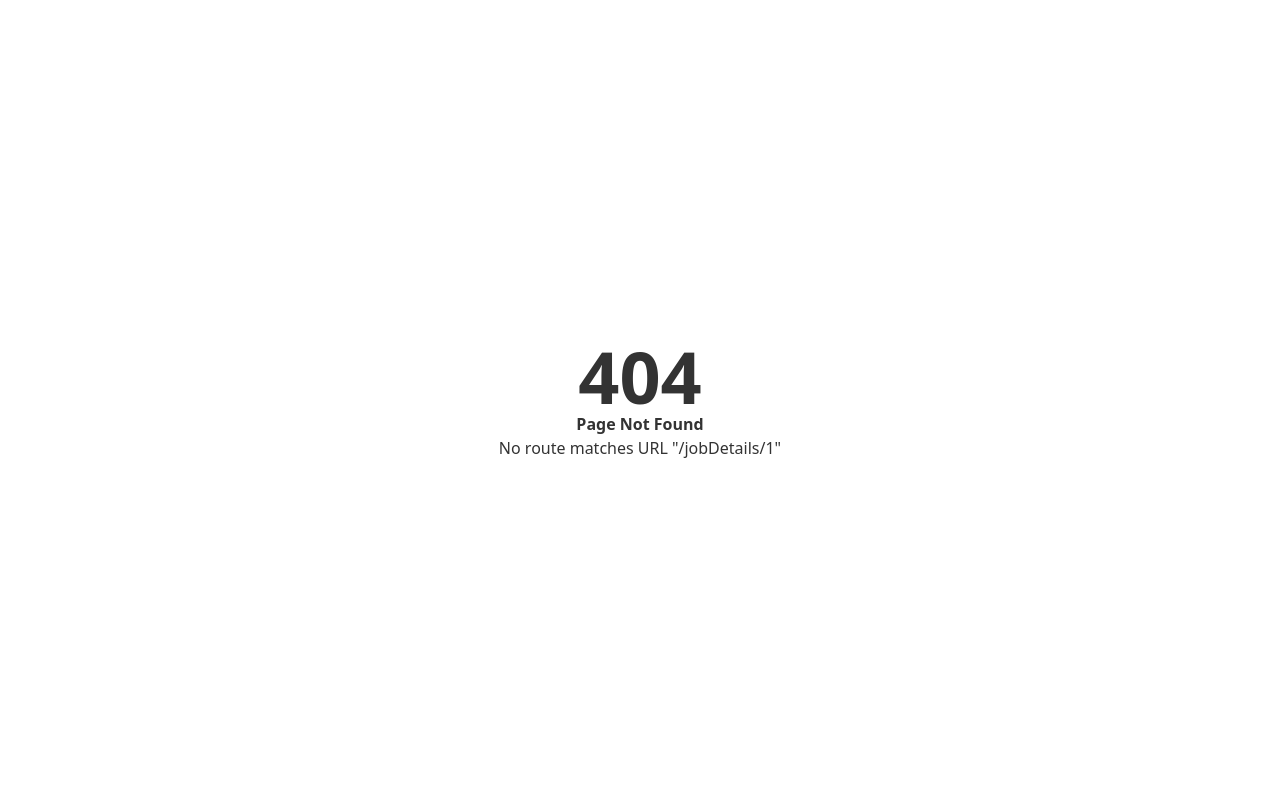
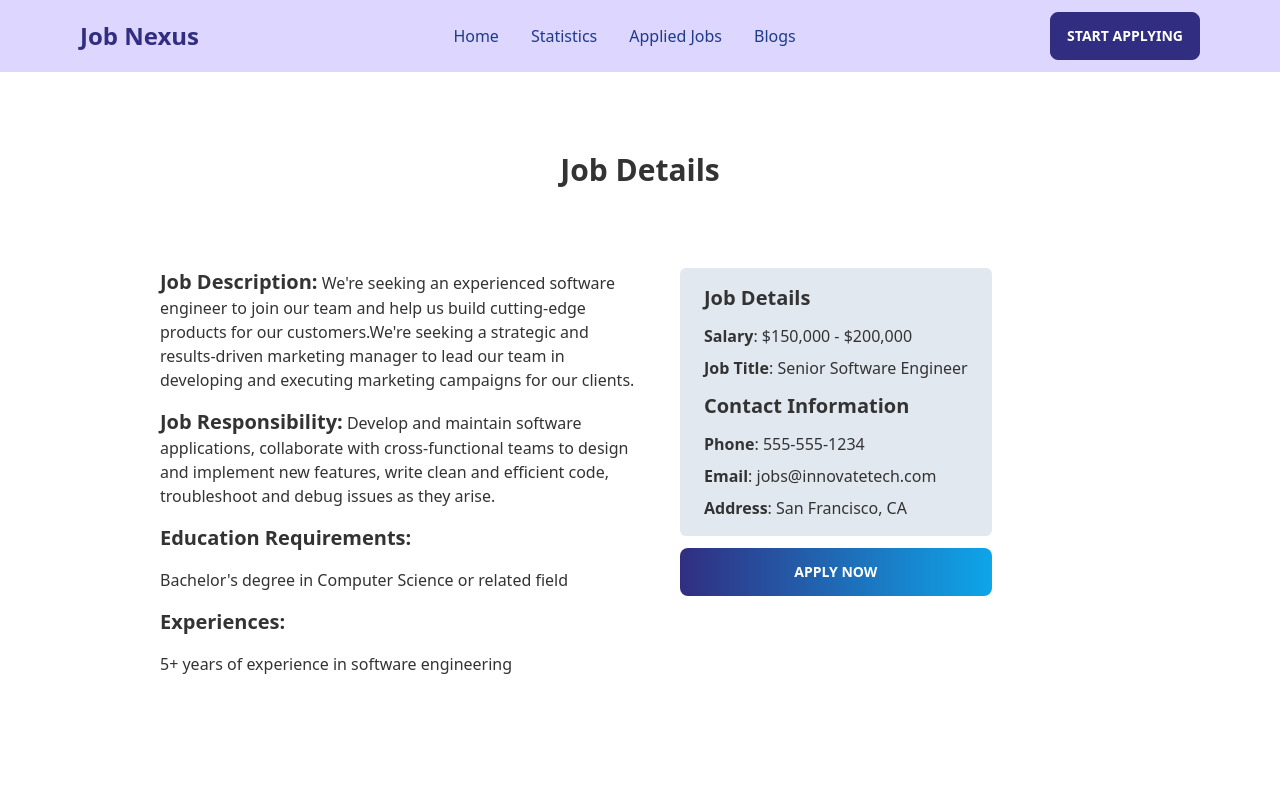
Before and after one commit to Sohel0Raza/jobnexus-9, a React (Vite) app: page /jobDetails/1 in a window 1280 px wide. Before the commit this address had no page. Shown: the top 800 px of the page. Built offline with nearby package versions, Linux system fonts and the light colour scheme.

Commit message:
add job details

```diff
--- a/public/featuredJobs.json
+++ b/public/featuredJobs.json
@@ -8,7 +8,7 @@
         "job_time": "Full Time",
         "location": "San Francisco, CA",
         "salary": "$150,000 - $200,000",
-        "description": "We're seeking an experienced software engineer to join our team and help us build cutting-edge products for our customers.",
+        "description": "We're seeking an experienced software engineer to join our team and help us build cutting-edge products for our customers.We're seeking a strategic and results-driven marketing manager to lead our team in developing and executing marketing campaigns for our clients.",
         "responsibility": "Develop and maintain software applications, collaborate with cross-functional teams to design and implement new features, write clean and efficient code, troubleshoot and debug issues as they arise.",
         "education": "Bachelor's degree in Computer Science or related field",
         "experience": "5+ years of experience in software engineering",
--- a/src/ErrorPage.jsx
+++ b/src/ErrorPage.jsx
@@ -1,5 +1,6 @@
 import React from 'react';
 import { useRouteError } from 'react-router';
+import { Link } from 'react-router-dom';
 
 const ErrorPage = () => {
     const { status, error, statusText } = useRouteError()
@@ -10,6 +11,9 @@ const ErrorPage = () => {
                 <h3 className='text-7xl font-bold'>{status || 404}</h3>
                 <p className='font-semibold'>Page {statusText || 'Not Found'}</p>
                 <p>{error?.message}</p>
+                <Link to="/">
+                   <button className='btn btn-secondary mt-3'> Back To Homepage</button>
+                </Link>
             </div>
 
         </div>
--- a/src/Home/FeaturedJobs.jsx
+++ b/src/Home/FeaturedJobs.jsx
@@ -1,9 +1,10 @@
 import React from 'react';
-import { MapPinIcon, CurrencyDollarIcon} from '@heroicons/react/24/solid'
+import { MapPinIcon, CurrencyDollarIcon } from '@heroicons/react/24/solid'
+import { Link } from 'react-router-dom';
 
 
-const FeaturedJobs = ({ featuredJob,handleAddToJob }) => {
-    const {id, logo, name, company, job_type, job_time, location, salary } = featuredJob;
+const FeaturedJobs = ({ featuredJob}) => {
+    const { id, logo, name, company, job_type, job_time, location, salary } = featuredJob;
     return (
         <div className='border p-8 rounded-lg shadow-2xl'>
             <div className='h-28 w-28'>
@@ -20,7 +21,9 @@ const FeaturedJobs = ({ featuredJob,handleAddToJob }) => {
                     <CurrencyDollarIcon className='h-4 w-4 mr-1'></CurrencyDollarIcon>
                     <p>Salary: {salary}</p>
                 </div>
-                <button onClick={()=>handleAddToJob(id)} className='btn bg-gradient-to-r from-primary to-sky-500 py-1 text-white mt-3 hover:bg-secondary border-none'>View Details</button>
+                <Link to={`/jobDetails/${id}`}>
+                    <button className='btn bg-gradient-to-r from-primary to-sky-500 py-1 text-white mt-3 hover:bg-secondary border-none'>View Details</button>
+                </Link>
             </div>
         </div>
     );
--- a/src/Home/Home.jsx
+++ b/src/Home/Home.jsx
@@ -1,16 +1,11 @@
 import React, { useState } from 'react';
 import HomeHeader from './HomeHeader';
-import JobCategory from './JobCategorys';
 import FeaturedJobs from './FeaturedJobs';
 import { useLoaderData } from 'react-router-dom';
+import JobCategory from './JobCategorys';
 
 const Home = () => {
     const featuredJobs = useLoaderData()
-
-    const [jobFeatures, setJobFeatures] = useState(featuredJobs)
-    const handleAddToJob = id =>{
-
-    }
     return (
         <div>
             <HomeHeader></HomeHeader>
@@ -21,10 +16,9 @@ const Home = () => {
             </div>
             <div className='grid grid-cols-1 md:grid-cols-2 md:gap-8 md:w-10/12 mx-auto'>
                 {
-                    jobFeatures.slice(0,4).map(featuredJob => <FeaturedJobs
+                    featuredJobs.map(featuredJob => <FeaturedJobs
                     key={featuredJob.id}
                     featuredJob={featuredJob}
-                    handleAddToJob={handleAddToJob}
                     ></FeaturedJobs>)
                 }
             </div>
--- a/src/Home/JobDetails.jsx
+++ b/src/Home/JobDetails.jsx
@@ -1,9 +1,38 @@
 import React from 'react';
+import { useLoaderData } from 'react-router-dom';
 
 const JobDetails = () => {
+    const jobDetail = useLoaderData()
+    const { description, responsibility, education, experience, salary, name, phone, email, location } = jobDetail;
     return (
-        <div>
-
+        <div className='md:w-9/12 mx-auto'>
+            <h2 className='text-3xl font-bold md:my-20 text-center'>Job Details</h2>
+            <div className='md:flex md:my-10'>
+                <div className='space-y-4 md:w-1/2'>
+                    <h4><span className='text-xl font-semibold'> Job Description:</span> <span>{description}</span></h4>
+                    <h4><span className='text-xl font-semibold'> Job Responsibility:</span> <span>{responsibility}</span></h4>
+                    <h4 className='text-xl font-semibold'> Education Requirements:</h4>
+                    <p>{education}</p>
+                    <h4 className='text-xl font-semibold'>Experiences:</h4>
+                    <p>{experience}</p>
+                </div>
+                <div className='md:ml-10'>
+                    <div className='bg-slate-200 py-4 px-6 rounded-md'>
+                        <h4 className='font-semibold text-xl mb-3'>Job Details</h4>
+                            <div className='space-y-2'>
+                            <p><span className='font-bold'>Salary</span>: {salary}</p>
+                        <p><span className='font-bold'>Job Title</span>: {name}</p>
+                            </div>
+                        <h4 className='font-semibold text-xl my-3'>Contact Information</h4>
+                        <div className='space-y-2'>
+                        <p><span className='font-bold'>Phone</span>: {phone}</p>
+                        <p><span className='font-bold'>Email</span>: {email}</p>
+                        <p><span className='font-bold'>Address</span>: {location}</p>
+                        </div>
+                    </div>
+                    <button className='btn bg-gradient-to-r from-primary to-sky-500 py-1 text-white mt-3 hover:bg-secondary border-none w-full'>Apply Now</button>
+                </div>
+            </div>
         </div>
     );
 };
--- /dev/null
+++ b/src/JobsLoader/JobsLoader.js
@@ -0,0 +1,9 @@
+
+const jobsLoader = async (req) => {
+    const jobId = req.params.id;
+    const loadedJobs = await fetch('/featuredJobs.json');
+    const jobs = await loadedJobs.json();
+
+    return jobs.find(jb => jb.id == jobId);
+}
+export default jobsLoader;
--- a/src/main.jsx
+++ b/src/main.jsx
@@ -9,6 +9,7 @@ import AppliedJobs from './AppliedJobs'
 import ErrorPage from './ErrorPage'
 import Home from './Home/Home'
 import JobDetails from './Home/JobDetails'
+import jobsLoader from './JobsLoader/JobsLoader'
 
 const router = createBrowserRouter([
   {
@@ -19,7 +20,7 @@ const router = createBrowserRouter([
       {
         path:'/',
         element:<Home></Home>,
-        loader:()=> fetch('featuredJobs.json')
+        loader:()=> fetch('/featuredJobs.json')
       },
       {
         path:'statistics',
@@ -32,6 +33,13 @@ const router = createBrowserRouter([
       {
         path:'blogs',
         element:<Blogs></Blogs>
+      },
+      {
+        path:'jobDetails/:id',
+        element:<JobDetails></JobDetails>,
+        loader: jobsLoader
+
+
       }
     ]
   }
```
Also changed, not shown: public/dataBase.js (added, +44 -0 lines).
